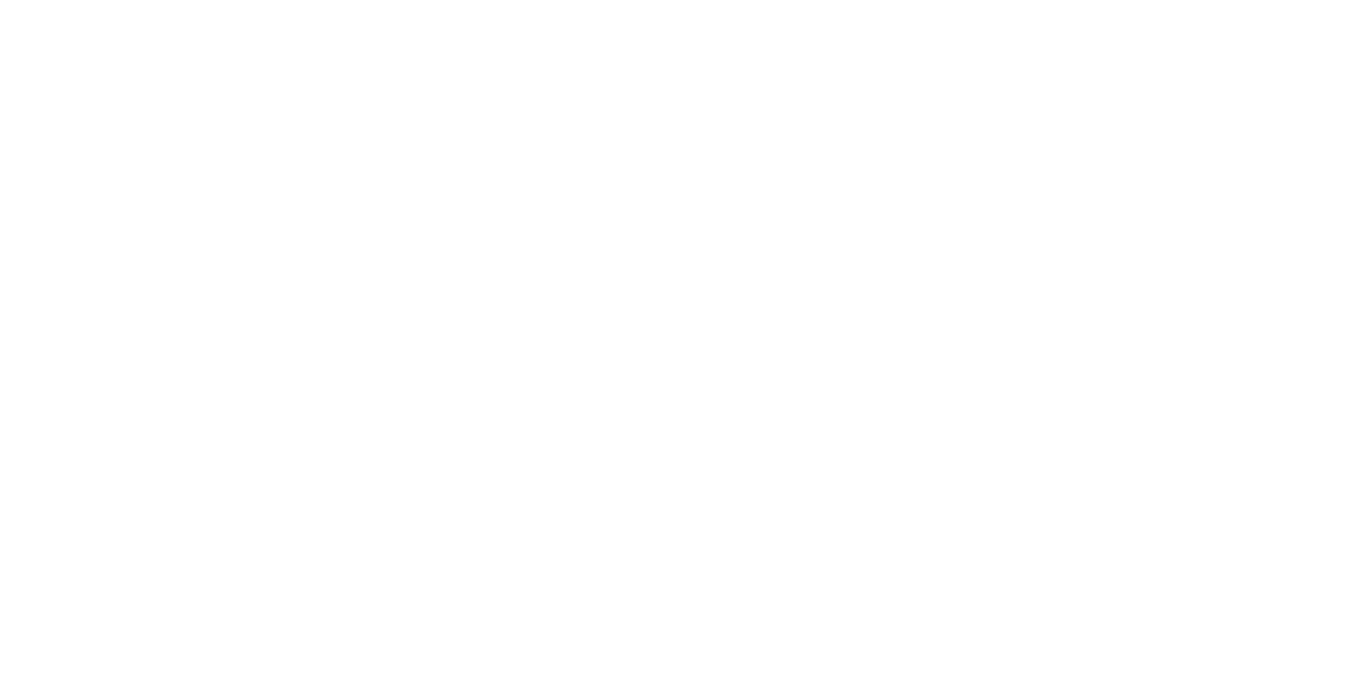
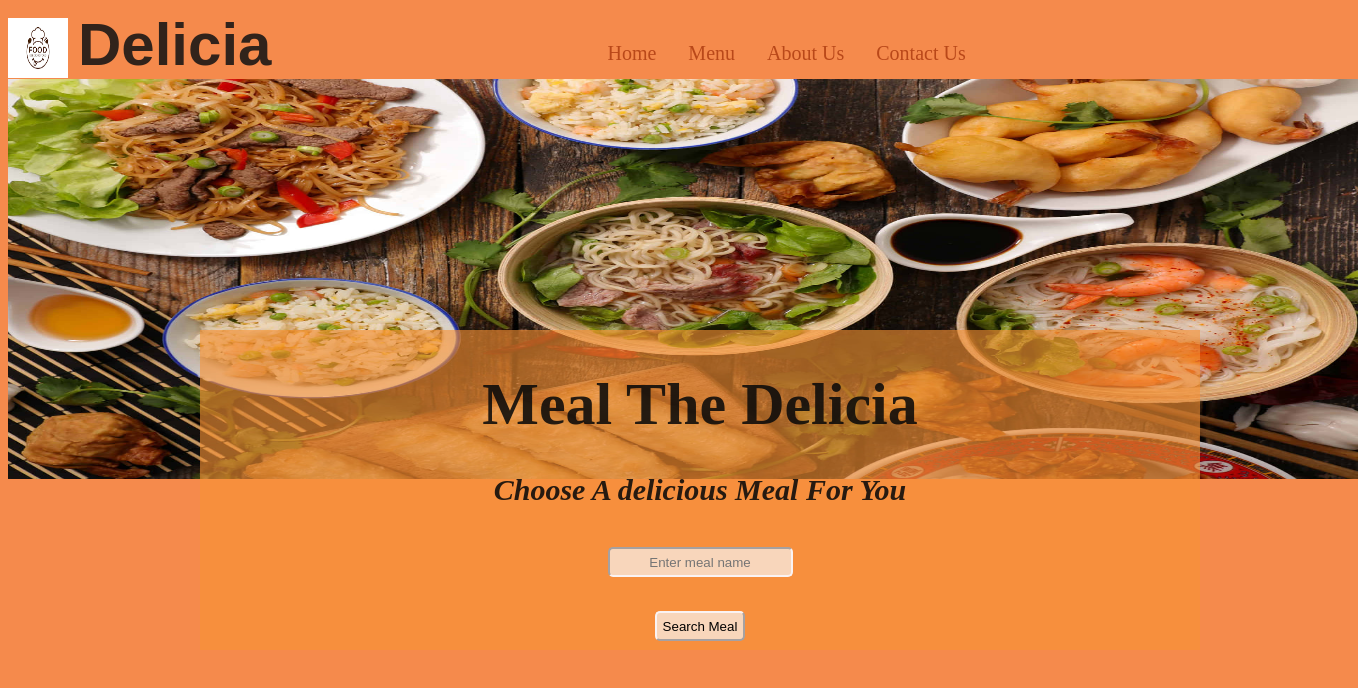
Before and after one commit to Safina-Islam/Food-Recipe-website, a plain HTML site: page Index.html in a window 1280 px wide. Shown: the whole page, 1358 px wide, since content can reach past the window. Drawn offline with Linux system fonts and the light colour scheme.

Commit message:
basic background

```diff
--- a/Index.css
+++ b/Index.css
@@ -0,0 +1,87 @@
+body {
+	background-color: #f58a4c;
+
+}
+
+.platform{
+    display: flex;
+
+    h1{
+        color: #161515e0;
+        font-family: "Exo 2", sans-serif;
+        font-size:60px;
+        margin-top: 2px;
+        margin-right: 20px;
+       margin-bottom: 0%;
+    }
+  img{
+    height: 60px;
+    width: 60px;
+    margin-right: 10px;
+    margin-top: 10px;
+  }
+
+.navbar {
+    background-color: #f58a4c;
+    height: 50px;
+   width: 450px;
+   margin-left: 300px;
+   margin-top: 20px;
+
+  }
+
+  /* links inside the navigation bar */
+  .navbar a {
+    float: left;
+    color: #b13f12e0;
+    text-align: center;
+    padding: 14px 16px;
+    text-decoration: none;
+    font-size: 20px;
+  }
+
+  /* Change the color of links on hover */
+  .navbar a:hover {
+    background-color: #df4c20e0;
+    color: black;
+  }
+}
+.box1{
+
+    /* Text over Image */
+    .inner {
+
+      position: absolute;
+      bottom:150px;
+      right: 300px;
+      left:200px;
+      background-color: rgba(248, 147, 53, 0.616);
+      width: 800px;
+      color: #0a0a0ae0;
+      font-size: 30px;
+      height: 320px;
+      width: 1000px;
+     text-align: center;
+
+    input, button{
+        border-radius: 5px;
+        border-color: #faf3f3;
+        background-color: #f8d6bb;
+        height: 30px;
+        text-align: center;
+
+    }
+
+     h1{
+      margin-bottom: 0%;
+     }
+     h4{
+      margin-top: 0%;
+     }
+    }
+
+  img{
+      height: 400px;
+      width: 1350px;
+  }
+}
--- a/Index.html
+++ b/Index.html
@@ -4,7 +4,34 @@
     <meta name="viewport" content="width=device-width, initial-scale=1.0">
     <title>Document</title>
 </head>
+<link rel="stylesheet" href="Index.css">
 <body>
+
+    <div class="platform">
+        <img src="IMG/images.png" alt="">
+        <h1>Delicia</h1>
+        <div class="navbar">
+            <a href="Index.html">Home</a>
+            <a href="Menu.html">Menu</a>
+            <a href="aboutUs.html">About Us</a>
+            <a href="contactUs.html">Contact Us</a>
+    </div>
+
+</div>
+
+<div class="Box1">
+    <img src="IMG/Home.jpg" alt="">
+    <div class="inner">
+        <h1>Meal The Delicia</h1>
+        <br>
+         <h4>
+          <i>Choose A delicious Meal For You</i>
+         </h4>
+        <input id="searchBox" type="text" placeholder="Enter meal name"> <br> <br>
+         <button onclick = "connect()">Search Meal</button>
+    </div>
+</div>
+
 
 </body>
 </html>
```
Also changed, not shown: IMG/Home.jpg (added), IMG/images.png (added).
